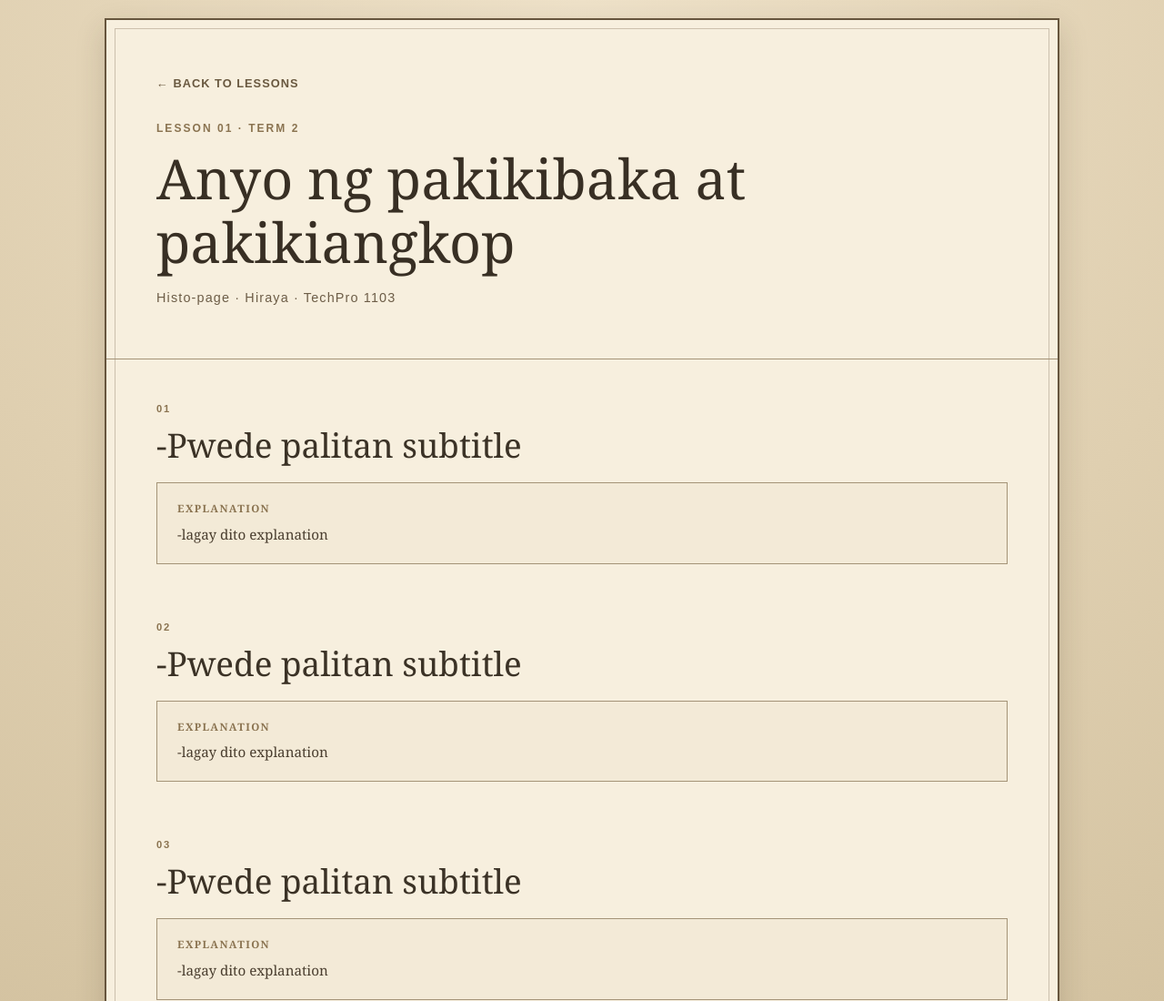
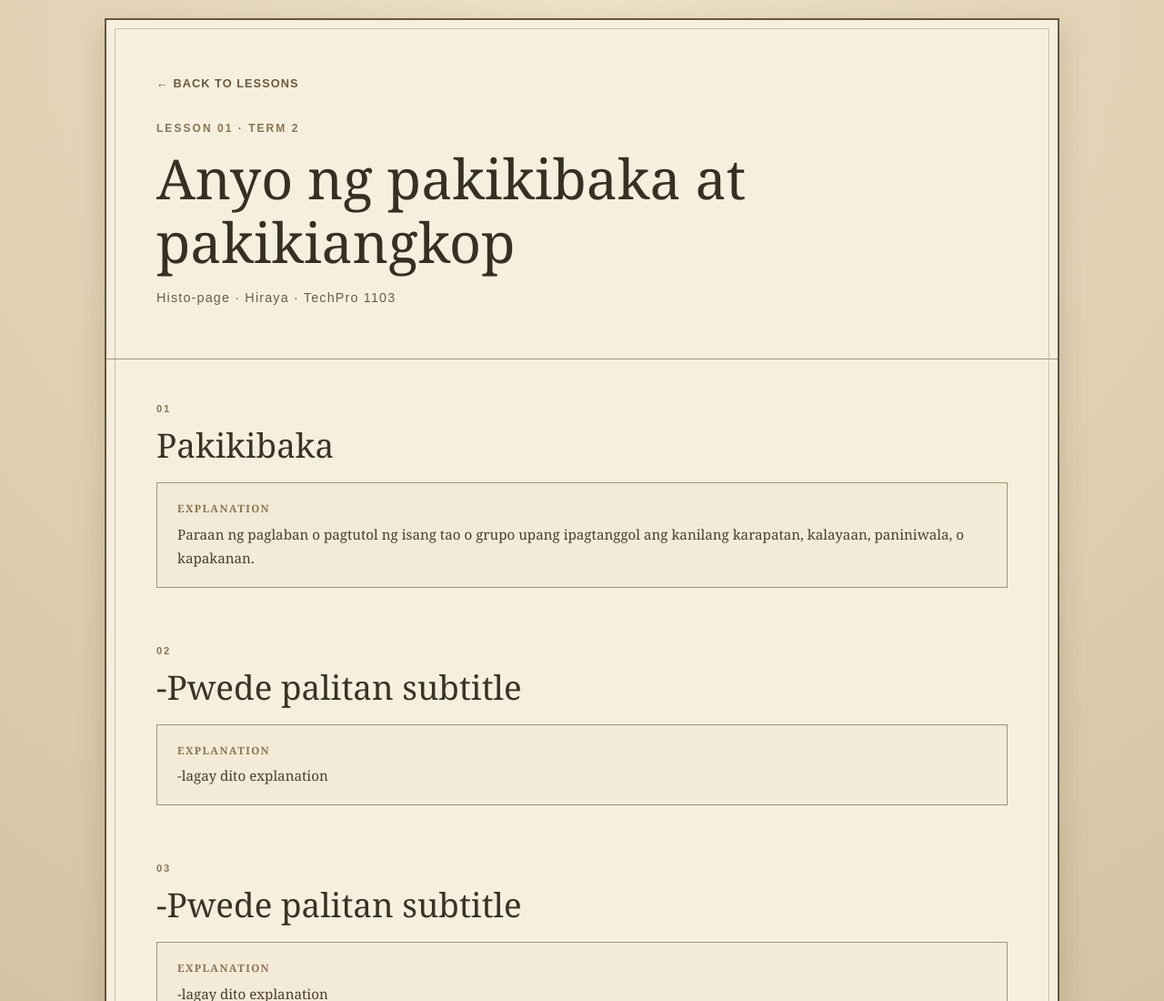
Before and after one commit to meb5394/Hiraya, a plain HTML site: page lesson22.html in a window 1280 px wide. Shown: the top 1100 px of the page at 91% size. Drawn offline with Linux system fonts and the light colour scheme.

Commit message:
Update subtitle and explanation in lesson22.html

```diff
--- a/lesson22.html
+++ b/lesson22.html
@@ -472,14 +472,14 @@
 
             <h2>
 
-                -Pwede palitan subtitle
+                Pakikibaka
 
             </h2>
 
             <div class="word-box">
                 <span class="word-box-label">Explanation</span>
 
-                -lagay dito explanation
+                Paraan ng paglaban o pagtutol ng isang tao o grupo upang ipagtanggol ang kanilang karapatan, kalayaan, paniniwala, o kapakanan.
 
             </div>
 
```
